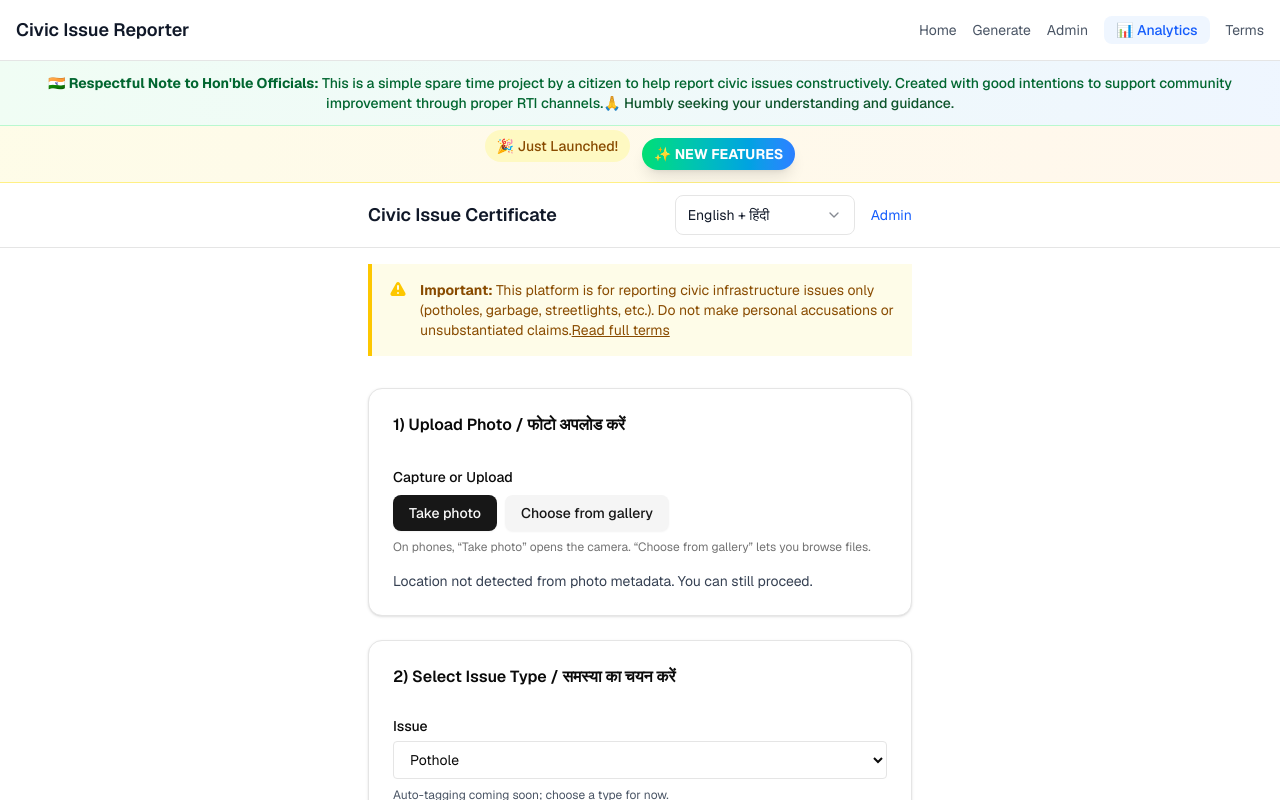
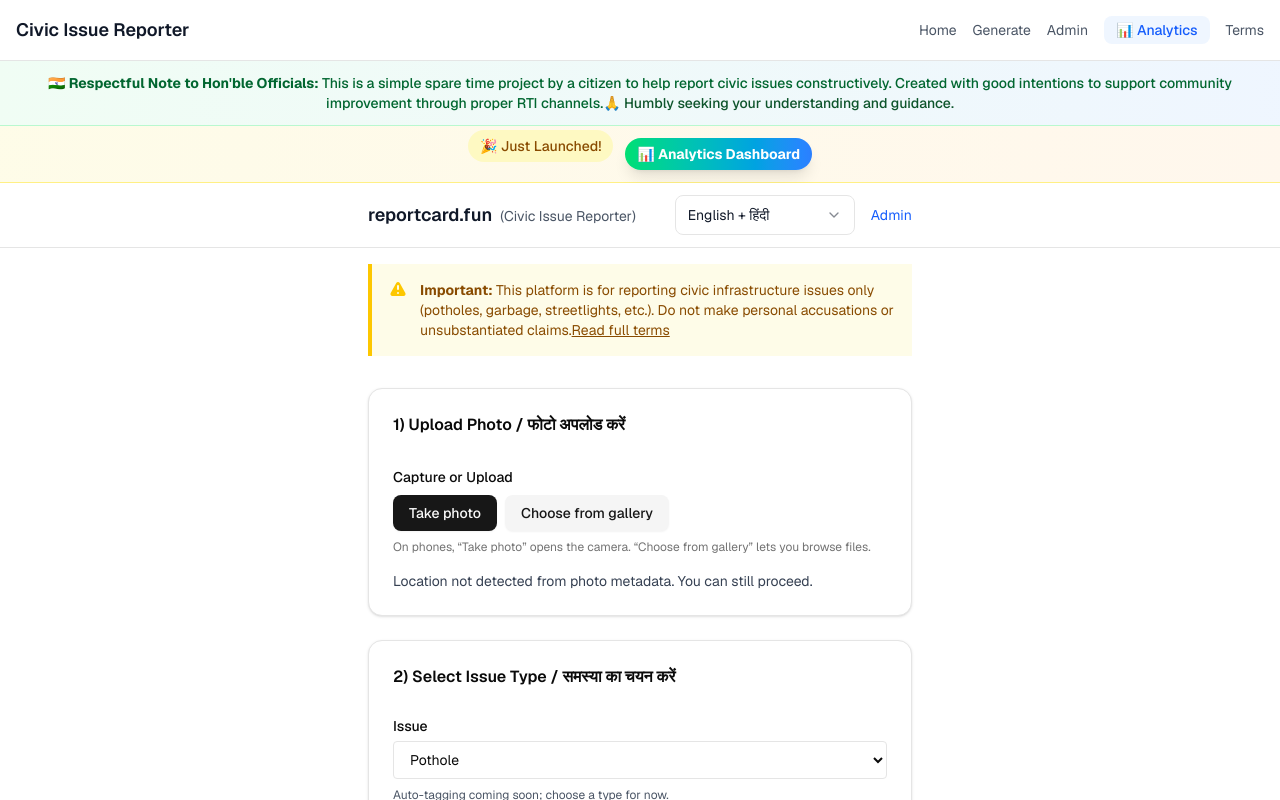
Before and after one commit to theabhishekar/reportcard.fun, a Next.js app: page / in a window 1280 px wide. Shown: the top 800 px of the page. Built offline with nearby package versions, Linux system fonts and the light colour scheme.

Commit message:
Update banner to link to Analytics Dashboard and change header to reportcard.fun

```diff
--- a/app/page.tsx
+++ b/app/page.tsx
@@ -229,15 +229,18 @@ export default function HomePage() {
           <div className="bg-yellow-100 text-yellow-800 px-3 py-1.5 rounded-full text-sm font-medium animate-bounce">
             🎉 Just Launched!
           </div>
-          <div className="bg-gradient-to-r from-green-400 to-blue-500 text-white px-3 py-1.5 rounded-full text-sm font-bold shadow-lg animate-pulse">
-            ✨ NEW FEATURES
-          </div>
+          <a href="/admin" className="bg-gradient-to-r from-green-400 to-blue-500 text-white px-3 py-1.5 rounded-full text-sm font-bold shadow-lg animate-pulse hover:shadow-xl transition-all duration-300">
+            📊 Analytics Dashboard
+          </a>
         </div>
       </div>
 
       <header className="sticky top-0 z-10 bg-white/90 backdrop-blur border-b">
         <div className="mx-auto max-w-xl px-4 py-3 flex items-center justify-between">
-          <h1 className="text-lg font-semibold text-balance">Civic Issue Certificate</h1>
+          <h1 className="text-lg font-semibold text-balance">
+            reportcard.fun
+            <span className="text-sm font-normal text-gray-600 ml-2">(Civic Issue Reporter)</span>
+          </h1>
           <div className="flex items-center gap-4">
             <LanguageSelector />
             <a className="text-sm text-blue-600 hover:underline" href="/admin">
```
